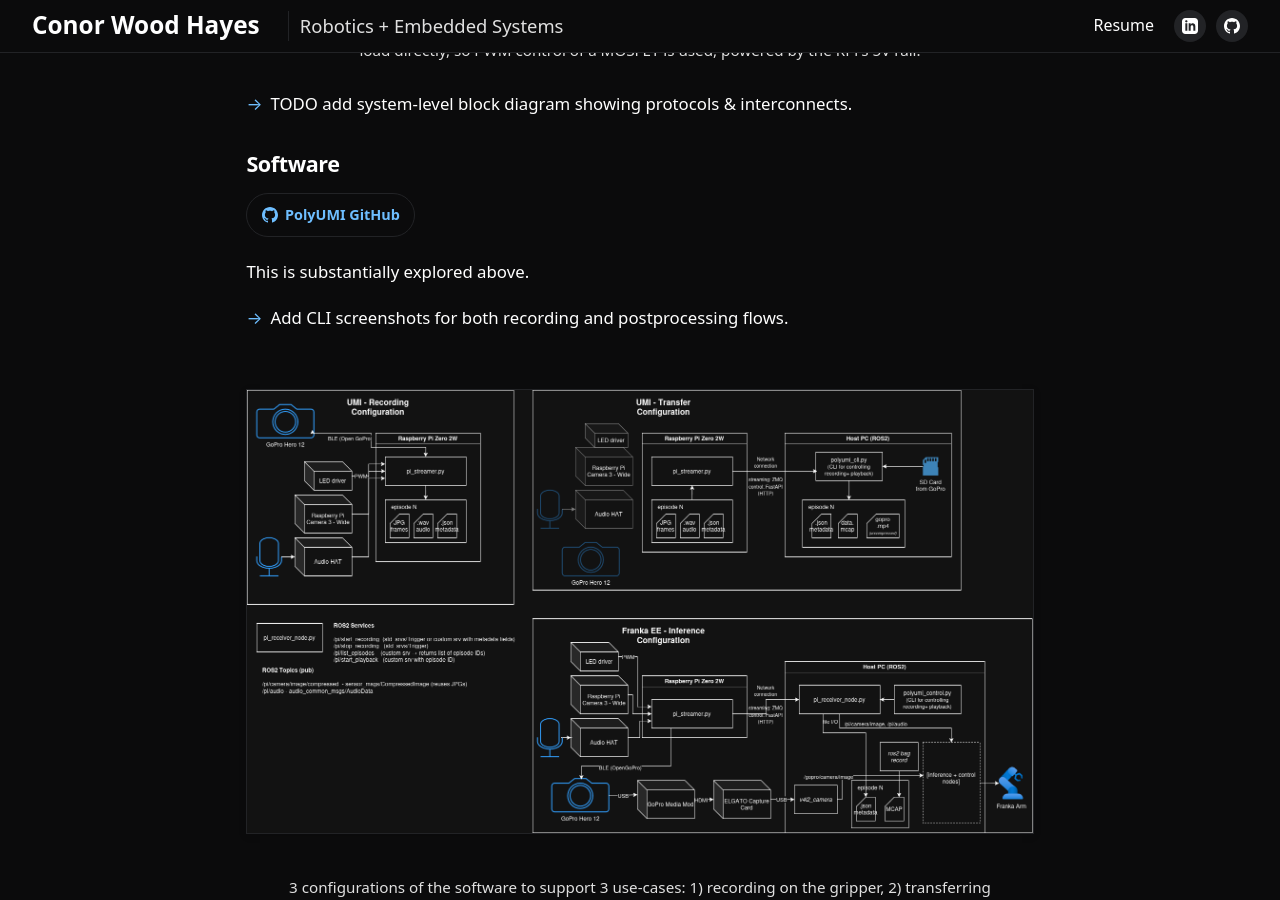
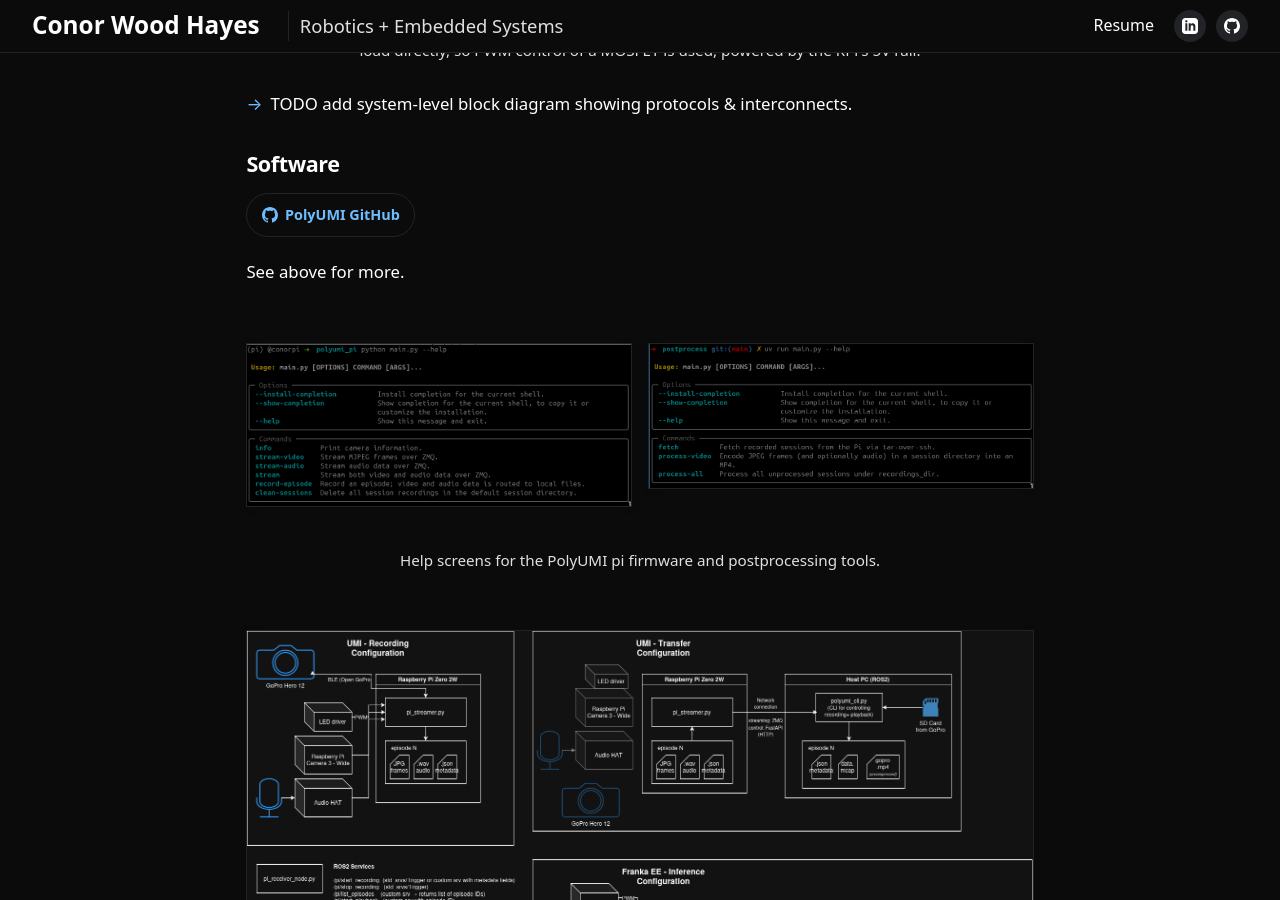
Before and after one commit to cwoodhayes/cwoodhayes.github.io, a Jekyll site: the page built from _projects/PolyUMI.md, in a window 1280 px wide and 900 px high, scrolled down 12294 px. Built offline with Jekyll 4.4.1, drawn with Linux system fonts in a browser that asks for light colours; grey boxes are pictures that could not be loaded.

Commit message:
added cli help screens

```diff
--- a/_projects/PolyUMI.md
+++ b/_projects/PolyUMI.md
@@ -223,9 +223,15 @@
 	{% include github-button.html url="https://github.com/cwoodhayes/polyumi" label="PolyUMI GitHub"%}
 </div>
 
-This is substantially explored above.
+See above for more.
 
-- Add CLI screenshots for both recording and postprocessing flows.
+<figure class="project-figure">
+  <div style="display: grid; grid-template-columns: repeat(auto-fit, minmax(300px, 1fr)); gap: 1rem; max-width: 1000px; margin:  0 auto;">
+    <a href="#" class="lightbox-img"><img src="/assets/msr/polyumi/cli_help_pi.png" alt="Pi firmware help screen"/></a>
+    <a href="#" class="lightbox-img"><img src="/assets/msr/polyumi/cli_help_post.png" alt="Postprocessing help screen" /></a>
+  </div>
+  <figcaption>Help screens for the PolyUMI pi firmware and postprocessing tools.</figcaption>
+</figure>
 
 <figure class="project-figure">
   <div style="display: grid; grid-template-columns: repeat(auto-fit, minmax(300px, 1fr)); gap: 1rem;">
```
Also changed, not shown: assets/msr/polyumi/cli_help_pi.png (added), assets/msr/polyumi/cli_help_post.png (added).
